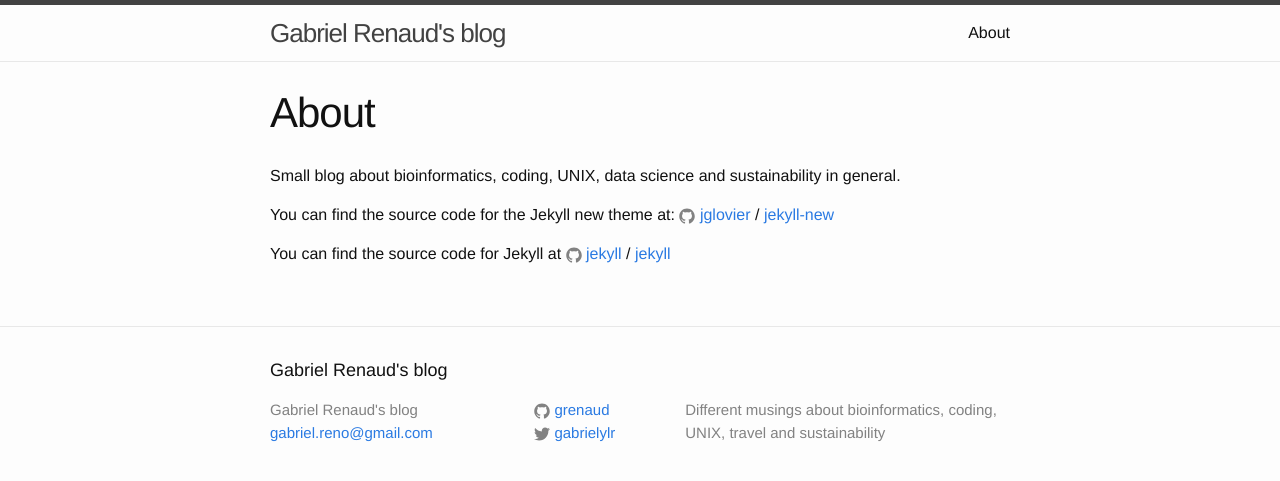
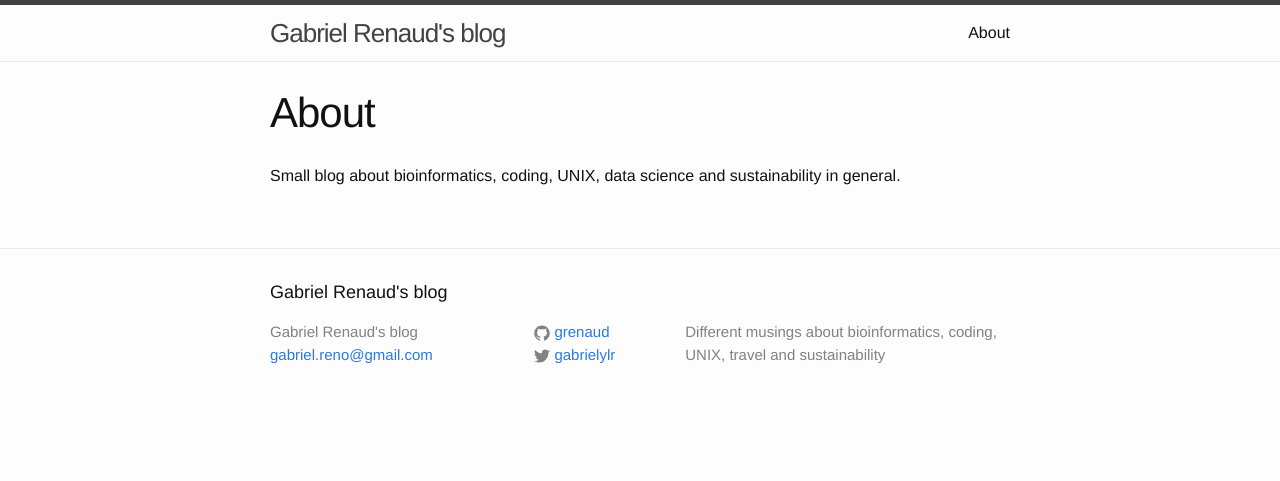
Before and after one commit to grenaud/grenaud.github.io, a Jekyll site: the page built from about.md, in a window 1280 px wide. Shown: the top 481 px of the page. Built offline with Jekyll 4.4.1, drawn with Linux system fonts in a browser that asks for light colours.

Commit message:
changed base

```diff
--- a/_config.yml
+++ b/_config.yml
@@ -10,7 +10,7 @@
 email: gabriel.reno@gmail.com
 description: > # this means to ignore newlines until "baseurl:"
   Different musings about bioinformatics, coding, UNIX, travel and sustainability
-baseurl: "/blog" # the subpath of your site, e.g. /blog
+baseurl: "" # the subpath of your site, e.g. /blog
 url: "https://grenaud.github.io" # the base hostname & protocol for your site
 twitter_username: gabrielylr
 github_username:  grenaud
--- a/about.md
+++ b/about.md
@@ -6,11 +6,3 @@
 
 
 Small blog about bioinformatics, coding, UNIX, data science and sustainability in general.
-
-You can find the source code for the Jekyll new theme at:
-{% include icon-github.html username="jglovier" %} /
-[jekyll-new](https://github.com/jglovier/jekyll-new)
-
-You can find the source code for Jekyll at
-{% include icon-github.html username="jekyll" %} /
-[jekyll](https://github.com/jekyll/jekyll)
```
Also changed, not shown: 3 other files.
